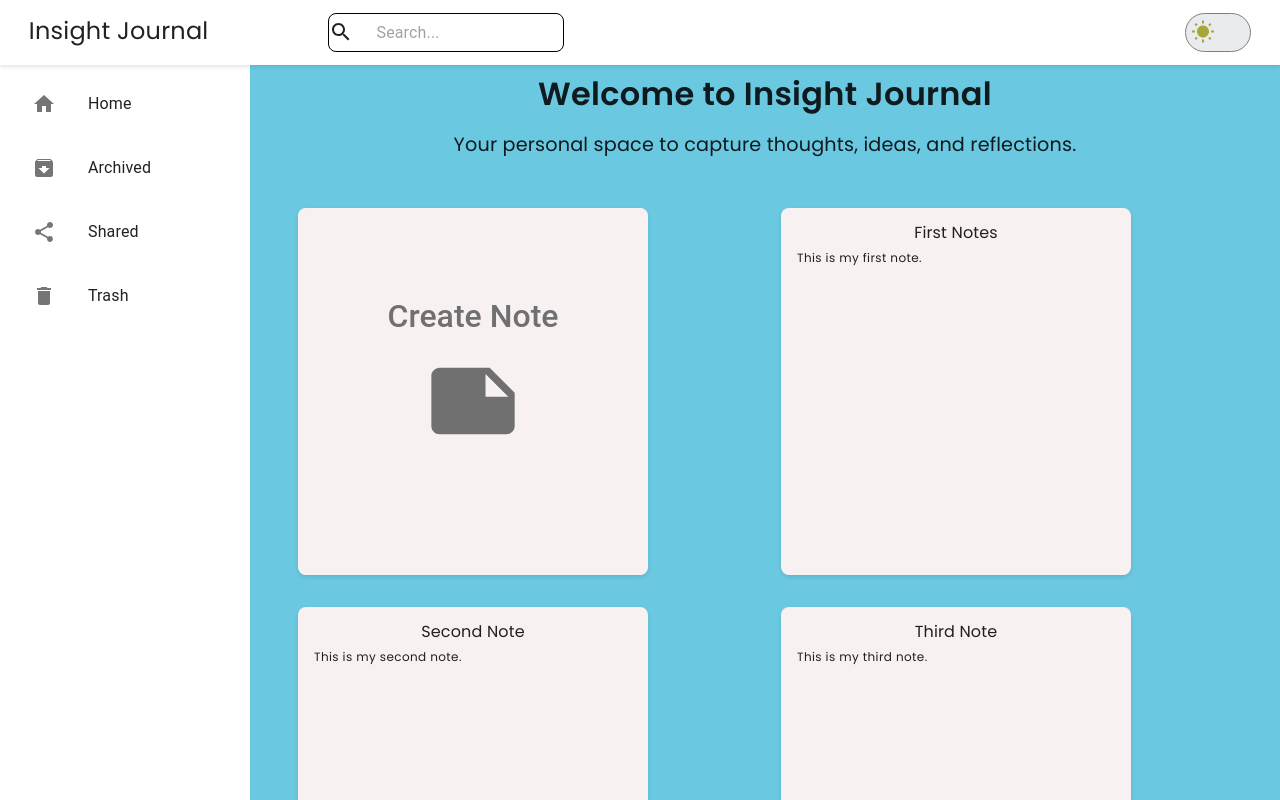
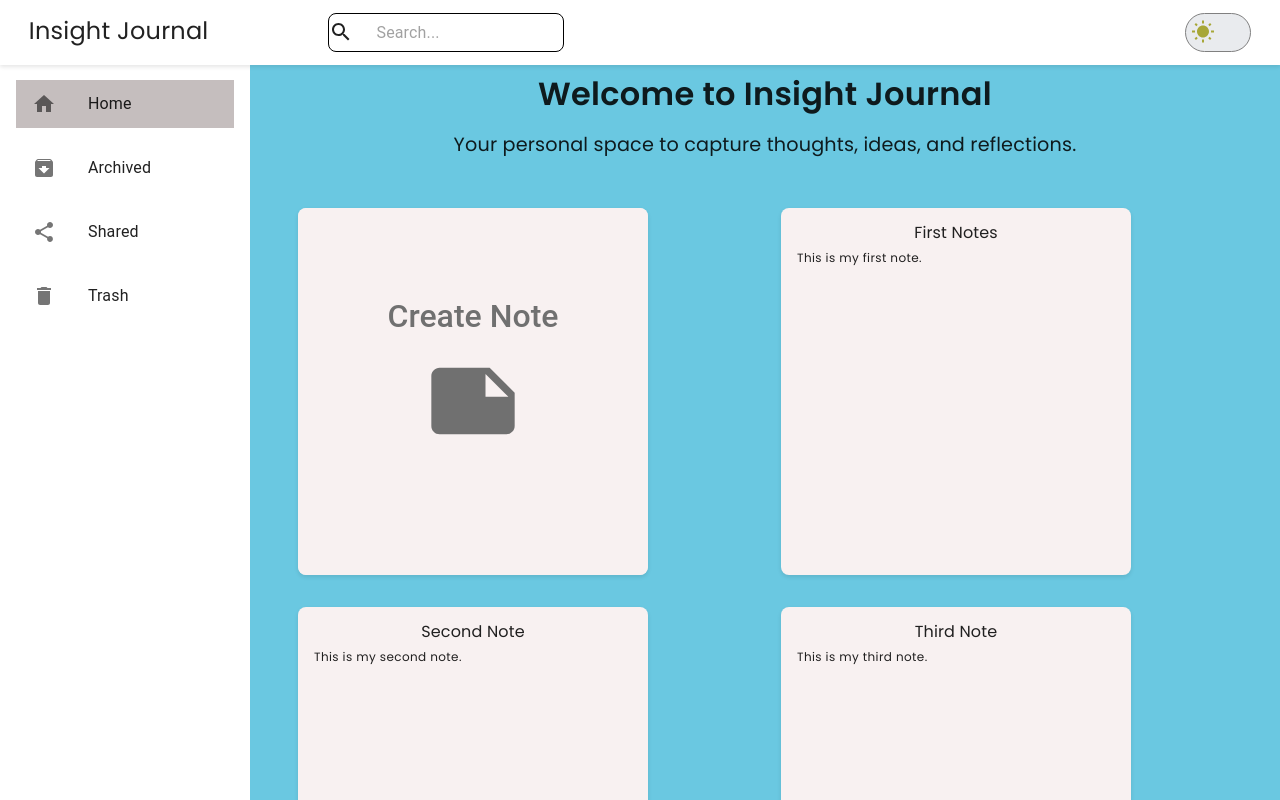
Before and after one commit to zuzimajo1/Personal-Knowledge-Management, a React (Vite) app in the folder frontend/: page / in a window 1280 px wide. Built offline with nearby package versions, Linux system fonts and the light colour scheme.

Commit message:
put location path

```diff
--- a/frontend/src/pages/Root.tsx
+++ b/frontend/src/pages/Root.tsx
@@ -1,15 +1,18 @@
 import React from 'react'
 import { SideBar, TypographyText, Notes, Navbar } from '../components'
 import { Container, ContentContainer, HomeContainer } from '../styles'
+import { useLocation } from 'react-router';
 
 
 export const Root: React.FC = () => {
+  const location = useLocation();
+  const path = location.pathname
 
   return (
     <HomeContainer>
       <Navbar/>
       <ContentComponent>
-      <SideBar/>
+      <SideBar path={path}/>
       <Home/>
       </ContentComponent>
     </HomeContainer>
```
